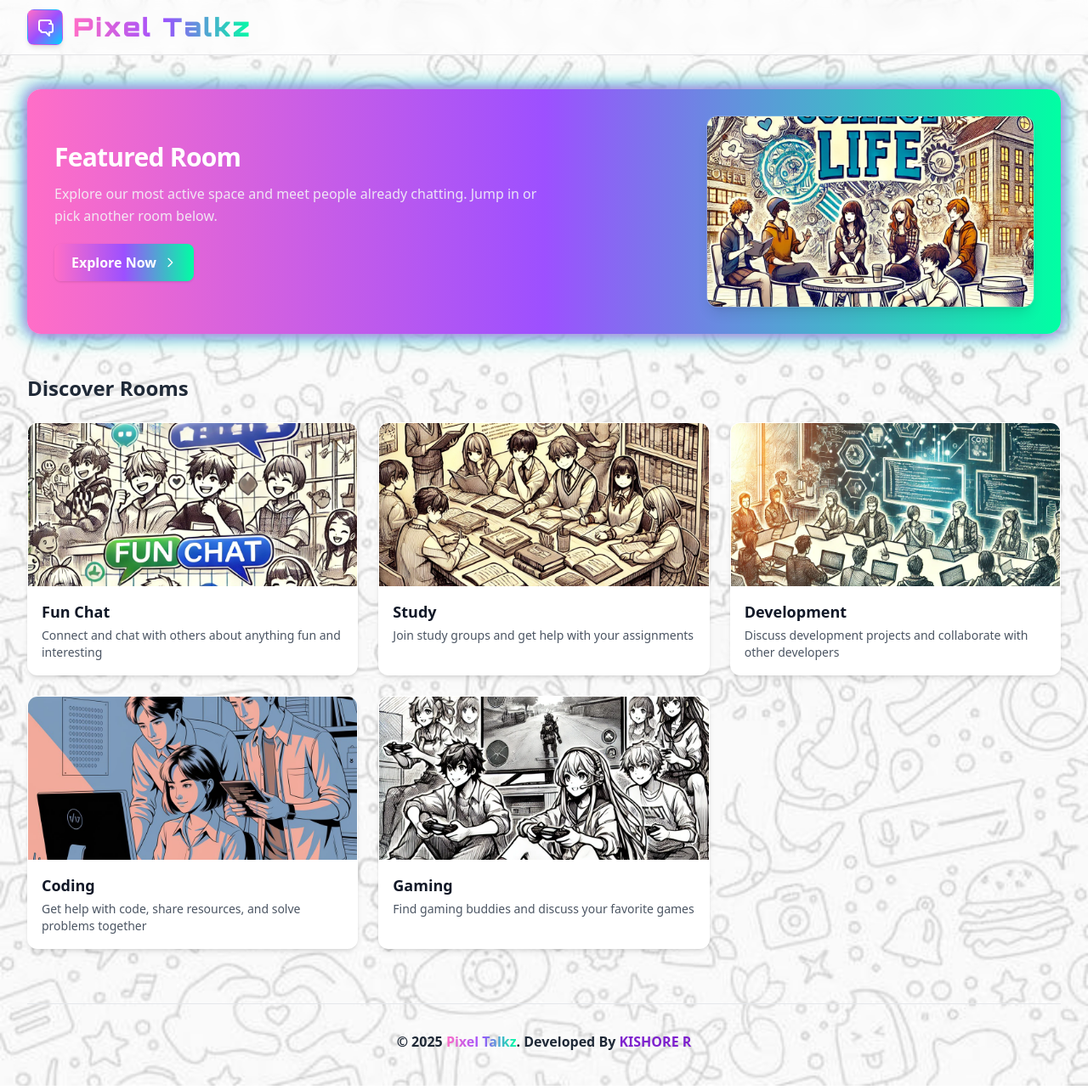
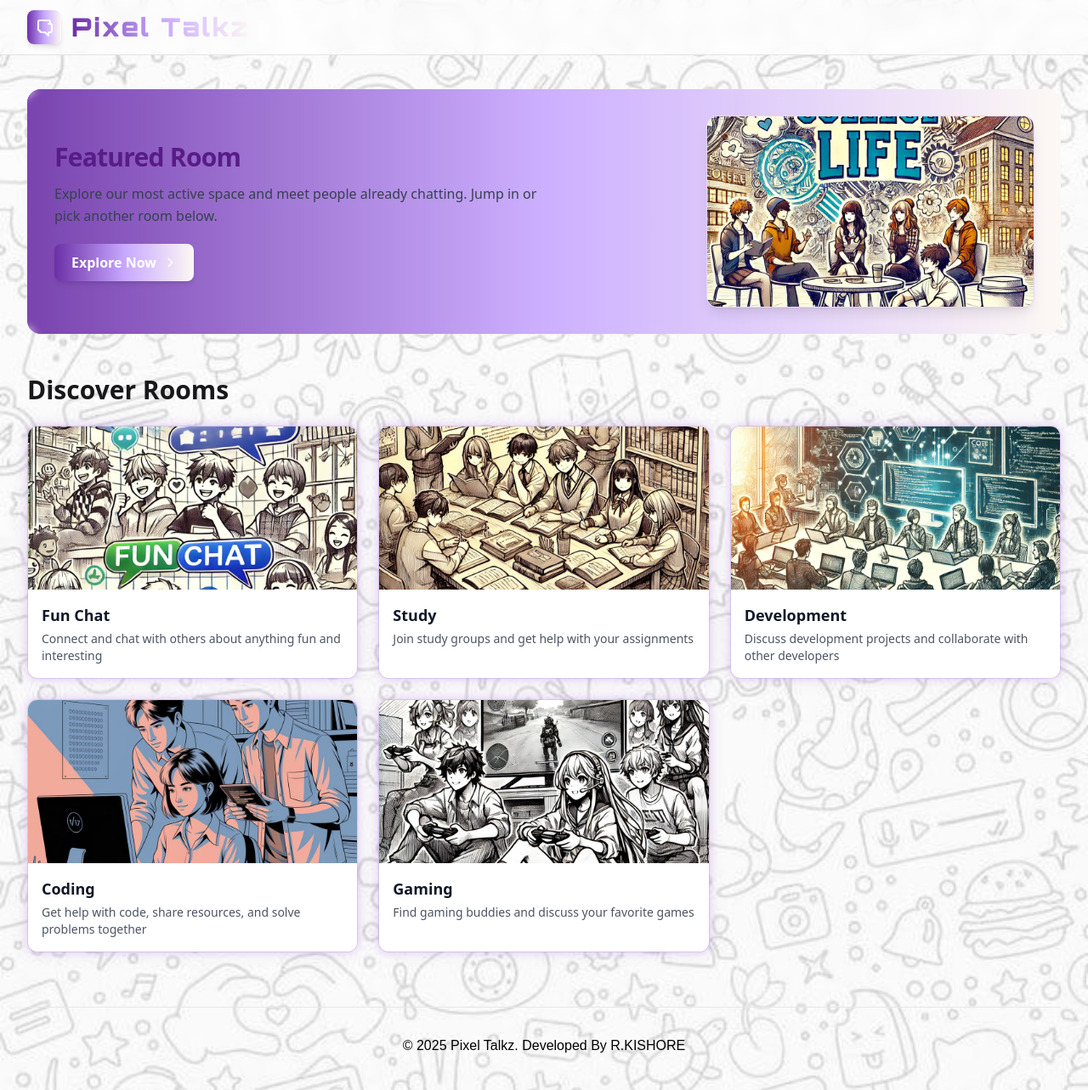
Before and after one commit to kishore1185/PIXELTALKZ, a React (Vite) app: page / in a window 1280 px wide. Shown: the whole page at 85% size. Built offline with nearby package versions, Linux system fonts and the light colour scheme; a web font is replaced by a local one.

Commit message:
updated ui

```diff
--- a/src/components/ChatRooms.jsx
+++ b/src/components/ChatRooms.jsx
@@ -15,7 +15,7 @@ function ChatRooms() {
   const [typedText, setTypedText] = useState("");
   const [showCursor, setShowCursor] = useState(true);
 
-  // ✅ Typewriter effect (cursor hides after typing)
+  // Typewriter effect
   useEffect(() => {
     const fullText = "Pixel Talkz";
     let index = 0;
@@ -25,13 +25,12 @@ function ChatRooms() {
         index++;
       } else {
         clearInterval(interval);
-        setTimeout(() => setShowCursor(false), 800); // Hide cursor smoothly
+        setTimeout(() => setShowCursor(false), 800);
       }
-    }, 150); // Typing speed
+    }, 150);
     return () => clearInterval(interval);
   }, []);
 
-  // ✅ Force Light Mode (prevents theme leak from rooms)
   useEffect(() => {
     document.documentElement.classList.remove("dark");
     document.body.classList.remove("dark");
@@ -45,8 +44,7 @@ function ChatRooms() {
       name: "Fun Chat",
       id: "messages",
       image: funchat_image,
-      description:
-        "Connect and chat with others about anything fun and interesting",
+      description: "Connect and chat with others about anything fun and interesting",
     },
     {
       name: "Study",
@@ -82,14 +80,13 @@ function ChatRooms() {
       style={{ backgroundImage: "url('/chatbg.png')" }}
       data-theme="light"
     >
-
-      {/* Content */}
       <div className="relative z-10">
         {/* Navbar */}
         <header className="sticky top-0 z-40 w-full backdrop-blur supports-[backdrop-filter]:bg-white/70 bg-white/80 border-b border-zinc-200">
           <div className="max-w-7xl mx-auto px-4 sm:px-6 lg:px-8 h-16 flex items-center justify-between">
             <div className="flex items-center gap-3">
-              <div className="bg-gradient-to-br from-[#FF6EC7] via-[#9D50FF] to-[#00D1FF] text-white p-2 rounded-lg shadow-md border border-transparent">
+              {/* Logo block */}
+              <div className="bg-gradient-to-r from-[#6B2FA6] via-[#C7A7FF] to-[#FDF8F3] text-white p-2 rounded-lg shadow-md">
                 <svg
                   xmlns="http://www.w3.org/2000/svg"
                   className="h-6 w-6"
@@ -106,9 +103,9 @@ function ChatRooms() {
                 </svg>
               </div>
 
-              {/* 🪄 Animated App Name with cursor hidden after typing */}
+              {/* Title */}
               <span
-                className="text-3xl font-extrabold tracking-wider select-none bg-gradient-to-r from-[#FF6EC7] via-[#9D50FF] via-[#00D1FF] to-[#00FFA3] text-transparent bg-clip-text"
+                className="text-3xl font-extrabold tracking-wider select-none bg-gradient-to-r from-[#6B2FA6] via-[#C7A7FF] to-[#FDF8F3] text-transparent bg-clip-text"
                 style={{
                   fontFamily: "'Orbitron', sans-serif",
                   letterSpacing: "0.08em",
@@ -117,7 +114,7 @@ function ChatRooms() {
               >
                 {typedText}
                 {showCursor && (
-                  <span className="animate-pulse text-[#00FFA3] drop-shadow-[0_0_10px_#00FFA3]">
+                  <span className="animate-pulse text-[#6B2FA6]">
                     |
                   </span>
                 )}
@@ -128,20 +125,23 @@ function ChatRooms() {
 
         {/* Main Content */}
         <div className="max-w-7xl mx-auto px-4 sm:px-6 lg:px-8 py-10">
-          {/* Featured Room */}
-          <div className="mb-12 rounded-2xl overflow-hidden shadow-lg bg-gradient-to-r from-[#FF6EC7] via-[#9D50FF] via-[#00D1FF] to-[#00FFA3] text-white relative neon-rainbow border-none">
+
+          {/* ⭐ FEATURED ROOM — Purple → Lavender → Cream */}
+          <div className="mb-12 rounded-2xl overflow-hidden shadow-purple-glow bg-gradient-to-r from-[#6B2FA6] via-[#C7A7FF] to-[#FDF8F3] text-gray-900 relative">
+            <div className="absolute inset-0 bg-white/10 backdrop-blur-sm" />
+
             <div className="relative p-8 flex flex-col lg:flex-row items-center gap-8">
               <div className="flex-1">
-                <h2 className="text-2xl md:text-3xl font-semibold mb-3 tracking-tight">
+                <h2 className="text-2xl md:text-3xl font-semibold mb-3 tracking-tight text-purple-900">
                   Featured Room
                 </h2>
-                <p className="mb-5 text-gray-100/90 leading-relaxed max-w-xl">
+                <p className="mb-5 text-gray-700 leading-relaxed max-w-xl">
                   Explore our most active space and meet people already chatting.
                   Jump in or pick another room below.
                 </p>
                 <button
                   onClick={() => navigate(`/${rooms[0].id}`)}
-                  className="inline-flex items-center gap-2 px-5 py-2.5 bg-gradient-to-r from-[#FF6EC7] via-[#9D50FF] to-[#00FFA3] text-white font-bold rounded-lg shadow hover:opacity-90"
+                  className="inline-flex items-center gap-2 px-5 py-2.5 bg-gradient-to-r from-[#6B2FA6] via-[#C7A7FF] to-[#FDF8F3] text-white font-bold rounded-lg shadow-md hover:opacity-90"
                 >
                   Explore Now
                   <svg
@@ -152,11 +152,7 @@ function ChatRooms() {
                     stroke="currentColor"
                     strokeWidth={2}
                   >
-                    <path
-                      strokeLinecap="round"
-                      strokeLinejoin="round"
-                      d="M9 5l7 7-7 7"
-                    />
+                    <path strokeLinecap="round" strokeLinejoin="round" d="M9 5l7 7-7 7" />
                   </svg>
                 </button>
               </div>
@@ -165,7 +161,7 @@ function ChatRooms() {
                 <img
                   src={collegelife_image}
                   alt="college life banner"
-                  className="rounded-xl shadow-lg w-full object-cover h-56 ring-1 ring-white/20"
+                  className="rounded-xl shadow-lg w-full object-cover h-56 ring-1 ring-purple-200"
                 />
               </div>
             </div>
@@ -173,9 +169,7 @@ function ChatRooms() {
 
           {/* Room Categories */}
           <div className="mb-8">
-            <h2 className="text-2xl font-bold text-gray-800 mb-6">
-              Discover Rooms
-            </h2>
+            <h2 className="text-2xl md:text-3xl font-extrabold mb-6">Discover Rooms</h2>
             <div className="grid grid-cols-1 sm:grid-cols-2 lg:grid-cols-3 gap-6">
               {rooms.map((room) => (
                 <div
@@ -183,7 +177,7 @@ function ChatRooms() {
                   onMouseEnter={() => setHoveredRoom(room.id)}
                   onMouseLeave={() => setHoveredRoom(null)}
                   onClick={() => navigate(`/${room.id}`)}
-                  className="group cursor-pointer bg-white rounded-xl overflow-hidden border border-transparent shadow-md hover:shadow-[0_0_18px_#9D50FF] hover:border-[#9D50FF] transition-all duration-300 fade-pop"
+                  className="group cursor-pointer bg-white rounded-xl overflow-hidden neon-lavender hover:shadow-purple-glow transition-all duration-300 fade-pop"
                 >
                   <div className="relative h-48">
                     <img
@@ -193,7 +187,7 @@ function ChatRooms() {
                     />
                     {hoveredRoom === room.id && (
                       <div className="absolute inset-0 bg-black bg-opacity-60 flex items-center justify-center transition-opacity duration-300">
-                        <button className="bg-gradient-to-r from-[#FF6EC7] via-[#9D50FF] to-[#00FFA3] text-white px-4 py-2 font-bold hover:opacity-90">
+                        <button className="bg-gradient-to-r from-[#6B2FA6] via-[#C7A7FF] to-[#FDF8F3] text-white px-4 py-2 font-bold hover:opacity-90">
                           Join Room
                         </button>
                       </div>
@@ -215,10 +209,10 @@ function ChatRooms() {
             <a
               href="https://kishorer.vercel.app/"
               target="_blank"
-              className="text-base font-extrabold text-gray-800 hover:text-indigo-600 transition-colors duration-200"
+              className="text-base font-medium text-black"
+              style={{ fontFamily: "Horizon, sans-serif" }}
             >
-              © 2025 <span className="bg-gradient-to-r from-[#FF6EC7] via-[#9D50FF] to-[#00FFA3] text-transparent bg-clip-text">Pixel Talkz</span>. Developed By{" "}
-              <span className="text-purple-700">KISHORE R</span>
+              © 2025 Pixel Talkz. Developed By R.KISHORE
             </a>
           </div>
         </div>
--- a/src/components/message-input.jsx
+++ b/src/components/message-input.jsx
@@ -10,6 +10,12 @@ export default function MessageInput({ onSendMessage, onSetNickname, replyingTo,
 
   const [message, setMessage] = useState("")
   const [error, setError] = useState(null)
+
+  // 🎤 Recording state
+  const [recording, setRecording] = useState(false)
+  const [recorder, setRecorder] = useState(null)
+  const chunks = useRef([])
+
   const inputRef = useRef(null)
 
   const handleSubmit = async (e) => {
@@ -31,6 +37,48 @@ export default function MessageInput({ onSendMessage, onSetNickname, replyingTo,
     if (inputRef.current) inputRef.current.focus()
   }
 
+  // 🎤 Start Recording
+  const startRecording = async () => {
+    try {
+      const stream = await navigator.mediaDevices.getUserMedia({ audio: true })
+      const mediaRecorder = new MediaRecorder(stream)
+
+      setRecorder(mediaRecorder)
+      chunks.current = []
+      mediaRecorder.start()
+      setRecording(true)
+
+      mediaRecorder.ondataavailable = e => chunks.current.push(e.data)
+
+      mediaRecorder.onstop = async () => {
+        const blob = new Blob(chunks.current, { type: "audio/webm" })
+
+        await onSendMessage({ audio: blob }, replyingTo)
+        if (replyingTo) onCancelReply()
+      }
+
+      // Auto stop after 60s
+      setTimeout(() => {
+        if (mediaRecorder.state !== "inactive") {
+          mediaRecorder.stop()
+          setRecording(false)
+        }
+      }, 60000)
+
+    } catch (err) {
+      setError("Microphone permission denied")
+      console.error(err)
+    }
+  }
+
+  // 🎤 Stop Recording
+  const stopRecording = () => {
+    if (recorder && recorder.state !== "inactive") {
+      recorder.stop()
+      setRecording(false)
+    }
+  }
+
   // Focus input on mount
   useEffect(() => {
     if (inputRef.current) inputRef.current.focus()
@@ -42,7 +90,11 @@ export default function MessageInput({ onSendMessage, onSetNickname, replyingTo,
 
   return (
     <div className="border-t px-4 pt-4">
-      {error && <div className="mb-2 p-2 bg-destructive/10 text-destructive text-sm rounded">{error}</div>}
+      {error && (
+        <div className="mb-2 p-2 bg-destructive/10 text-destructive text-sm rounded">
+          {error}
+        </div>
+      )}
 
       <ReplyPreview message={replyingTo} onCancel={onCancelReply} />
 
@@ -82,18 +134,25 @@ export default function MessageInput({ onSendMessage, onSetNickname, replyingTo,
             }}
           />
 
-          {/* 🎤 Placeholder Voice Button */}
+          {/* 🎤 Voice Button */}
           <button
             type="button"
-            onClick={() => alert("🎤 Recording Coming Soon!")}
+            onClick={recording ? stopRecording : startRecording}
             className="absolute right-2 bottom-2 text-zinc-500 hover:text-amber-500 transition"
-            title="Recording Coming Soon"
+            title={recording ? "Stop Recording" : "Record Voice"}
           >
-            <svg xmlns="http://www.w3.org/2000/svg" className="h-6 w-6"
-              fill="none" viewBox="0 0 24 24" stroke="currentColor" strokeWidth={2}>
-              <path strokeLinecap="round" strokeLinejoin="round"
-                d="M12 14a3 3 0 0 0 3-3V5a3 3 0 0 0-6 0v6a3 3 0 0 0 3 3zm0 0v4m0 0h4m-4 0H8" />
-            </svg>
+            {recording ? (
+              <span className="text-red-600 font-bold animate-pulse">●</span>
+            ) : (
+              <svg xmlns="http://www.w3.org/2000/svg" className="h-6 w-6"
+                fill="none" viewBox="0 0 24 24" stroke="currentColor" strokeWidth={2}>
+                <path
+                  strokeLinecap="round"
+                  strokeLinejoin="round"
+                  d="M12 14a3 3 0 0 0 3-3V5a3 3 0 0 0-6 0v6a3 3 0 0 0 3 3zm0 0v4m0 0h4m-4 0H8"
+                />
+              </svg>
+            )}
           </button>
         </div>
 
--- a/src/index.css
+++ b/src/index.css
@@ -83,16 +83,6 @@
   scrollbar-color: #a1a1aa transparent; /* Thumb color, Track transparent */
 }
 
-/* Neon Glow */
-.neon-glow {
-  box-shadow: 0px 0px 12px rgba(0, 255, 135, 0.7), 0px 0px 18px rgba(96, 239, 255, 0.6);
-  transition: all 0.35s ease-in-out;
-}
-
-.neon-glow:hover {
-  box-shadow: 0px 0px 18px rgba(0, 255, 135, 0.95), 0px 0px 24px rgba(96, 239, 255, 0.9);
-  transform: translateY(-4px) scale(1.02);
-}
 
 /* Card Entrance Animation */
 @keyframes fadePop {
@@ -104,41 +94,28 @@
   animation: fadePop 0.55s ease-out;
 }
 
-/* 🌈 RAINBOW NEON THEME */
-.rainbow-text {
-  background: linear-gradient(90deg, #ff00ea, #ff7bf7, #00eaff, #00ffad);
-  -webkit-background-clip: text;
-  -webkit-text-fill-color: transparent;
-}
 
-.rainbow-glow {
-  border: 2px solid transparent;
-  background: linear-gradient(#fff, #fff) padding-box,
-              linear-gradient(90deg, #ff00ea, #ff7bf7, #00eaff, #00ffad) border-box;
-  box-shadow: 0 0 18px rgba(255, 0, 234, 0.6),
-              0 0 24px rgba(0, 234, 255, 0.6),
-              0 0 28px rgba(0, 255, 173, 0.6);
-  transition: all 0.35s ease-in-out;
-}
+
+
 
 /* Hover Glow Boost */
-.rainbow-glow:hover {
+/* .rainbow-glow:hover {
   box-shadow: 0 0 25px rgba(255, 0, 234, 0.8),
               0 0 35px rgba(0, 234, 255, 0.9),
               0 0 40px rgba(0, 255, 173, 0.9);
   transform: translateY(-4px) scale(1.03);
-}
+} */
 
 /* 🌈 Gradient Background for Featured Banner */
-.rainbow-banner {
+/* .rainbow-banner {
   background: linear-gradient(90deg, #ff00ea, #ff7bf7, #00eaff, #00ffad);
   color: white;
 }
 
 .neon-rainbow {
   box-shadow: 0 0 14px rgba(255, 110, 199, 0.7),
-              0 0 18px rgba(157, 80, 255, 0.6),
-              0 0 22px rgba(0, 209, 255, 0.6),
+              0 0 18px rgba(157, 80, 255, 0.6), */
+              /* 0 0 22px rgba(0, 209, 255, 0.6),
               0 0 26px rgba(0, 255, 163, 0.7);
   transition: all .35s ease-in-out;
 }
@@ -148,4 +125,16 @@
               0 0 26px rgba(0, 209, 255, 1),
               0 0 30px rgba(0, 255, 163, 1);
   transform: translateY(-3px) scale(1.03);
+} */
+.neon-lavender{
+  border: 1px solid rgba(191,148,228,0.35);
+  background-clip: padding-box;
+  box-shadow: 0 0 10px rgba(191,148,228,0.35),
+              0 0 20px rgba(191,148,228,0.20);
+  transition: box-shadow 0.32s ease, transform 0.24 ease;
 }
+.neon-lavender:hover {
+  box-shadow: 0 0 18px rgba(191,148,228,0.70),
+              0 0 28px rgba(191,148,228,0.45);
+  transform: translateY(-4px) scale(1.015);
+}
```
Also changed, not shown: src/lib/aiService.js.
